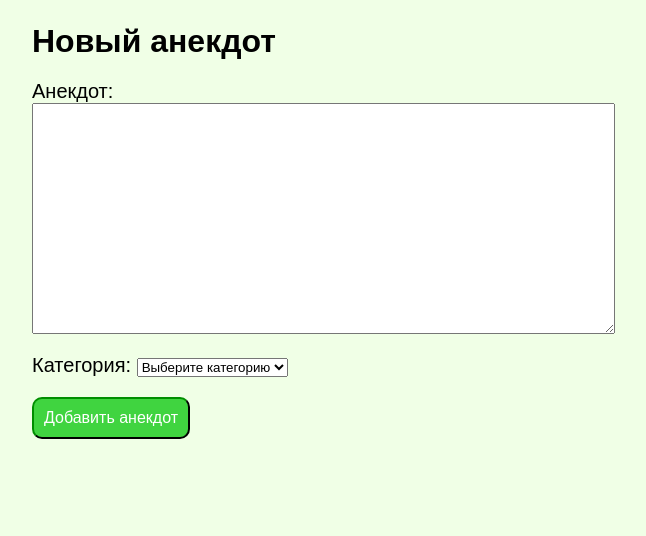
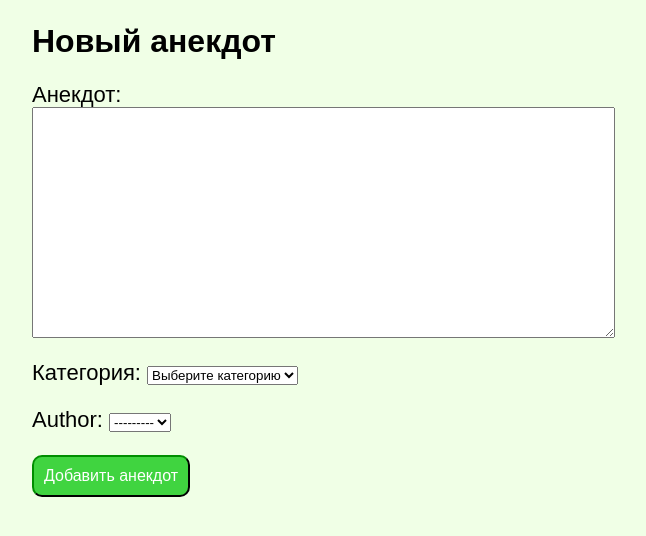
Before and after one commit to mishanchus/Anecdots, a Django app: page /new_anec/ in a window 1280 px wide. Shown: the part 57-593 px from the top of the page, without its empty margins (224-870 px from the left). Run offline with Django 4.2, Linux system fonts and the light colour scheme; data comes from the database, SQL or seed files in the repository.

Commit message:
3 commit

```diff
--- a/anecdots/forms.py
+++ b/anecdots/forms.py
@@ -8,7 +8,7 @@ class AnecForm(forms.ModelForm):
     class Meta:
         model = Anecdot
 #        fields = '__all__'
-        fields = ['text','category']
+        fields = ['text','category', 'author']
         widgets = {
             'text':    forms.Textarea(attrs={'class':"text", 'cols':70, 'rows': 15}),
             'category': forms.Select(attrs={'class': 'category'})
--- a/anecdots/models.py
+++ b/anecdots/models.py
@@ -8,7 +8,8 @@ class Anecdot(models.Model):
     like = models.IntegerField(default=0)
     dislike = models.IntegerField(default=0)
     category = models.ForeignKey('Category', on_delete=models.PROTECT, verbose_name="Категория")
-    title = models.CharField(max_length=100, blank=True)
+    author = models.ForeignKey('Authors', on_delete=models.CASCADE)
+
     def __str__(self):
         return self.title
 
@@ -26,3 +27,10 @@ class Category(models.Model):
 
     def get_absolute_url(self):
         return reverse('cats',kwargs={'category_id':self.pk})
+
+
+
+class Authors(models.Model):
+    author_name = models.CharField(max_length=100)
+    def __str__(self):
+        return self.author_name
--- a/anecdots/views.py
+++ b/anecdots/views.py
@@ -24,6 +24,11 @@ class AddAnec(CreateView):
     form_class = AnecForm
     template_name = 'add_anec.html'
     success_url = reverse_lazy('home')
+
+
+
+
+
 # def add_anec(request):
 #     if request.method == 'POST':
 #         form = AnecForm(request.POST)
--- a/static/style.css
+++ b/static/style.css
@@ -70,7 +70,7 @@ a{
 
 
 .anec {
-    width: 60%;
+    width: 45%;
     margin: auto;
     background-color: rgb(182, 255, 163);
     padding: 10px;
@@ -80,7 +80,8 @@ a{
 
 
 p{
-    font-size: 20px;
+    font-size: 22px;
+
 }
 
 .date {
--- a/users/admin.py
+++ b/users/admin.py
@@ -6,7 +6,7 @@ from .models import CustomUser
 class CustomUserAdmin(UserAdmin):
     add_form = CustomUserCreationForm
     form = CustomUserChangeForm
-    list_display = ['email','username','age']
+    list_display = ['email','username','age', ]
     model = CustomUser
 
 admin.site.register(CustomUser,CustomUserAdmin)
```
Also changed, not shown: anecdots/migrations/0002_authors.py (added), anecdots/migrations/0003_remove_anecdot_title_alter_authors_author_name.py (added), anecdots/migrations/0004_anecdot_author.py (added), db.sqlite3.
